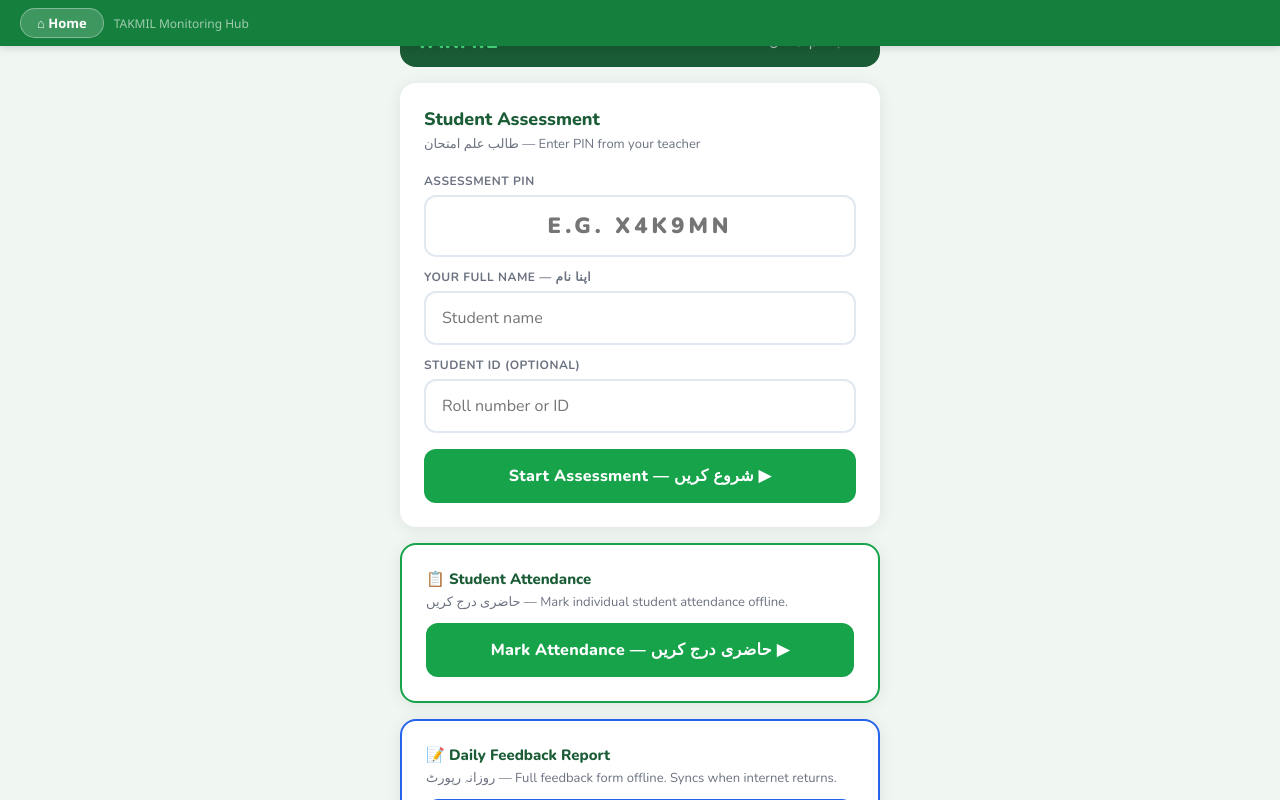
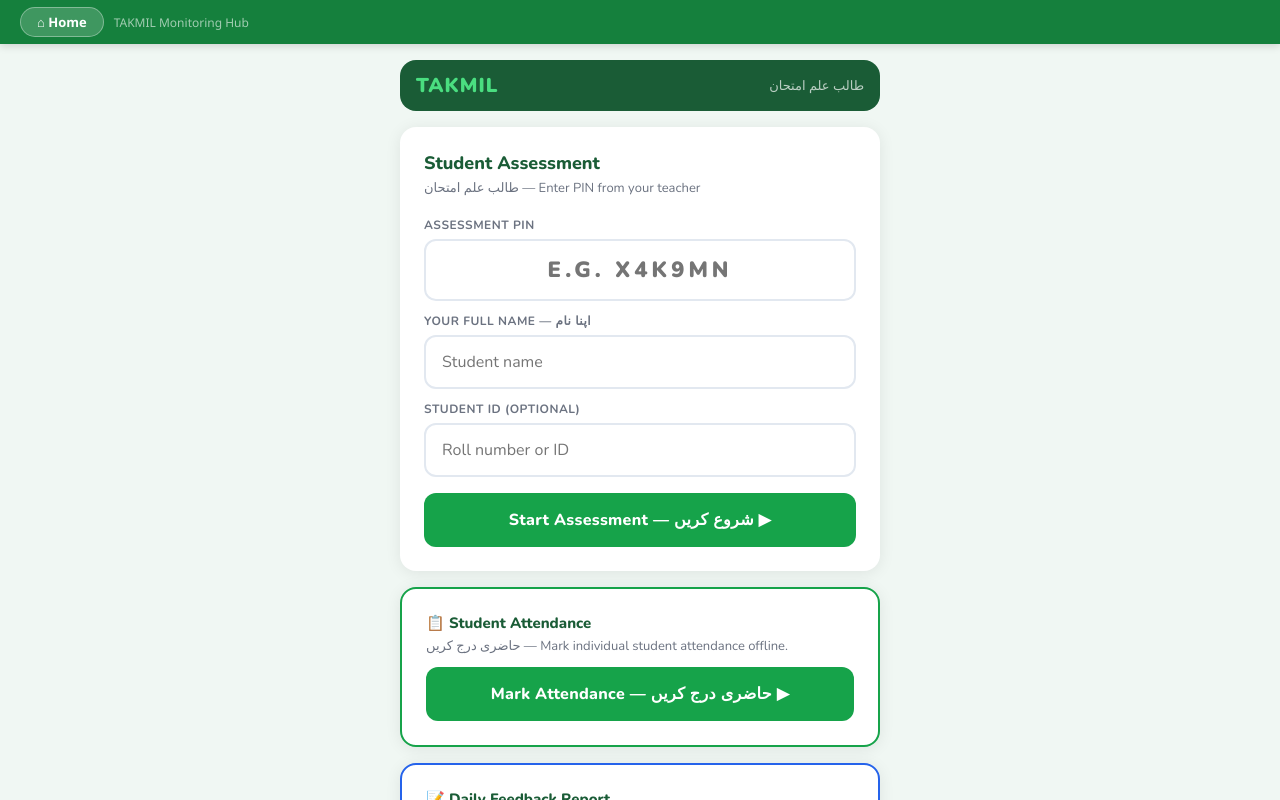
Before and after one commit to drshahidqamar-svg/takmil-bot, a website: page offline-portal.html in a window 1280 px wide. Drawn offline with nearby package versions, Linux system fonts and the light colour scheme; a web font is replaced by a local one.

```diff
--- a/offline-portal.html
+++ b/offline-portal.html
@@ -22,7 +22,7 @@
 html,body{height:100%;overflow:hidden;background:var(--bg);font-family:'Nunito',sans-serif;color:var(--text)}
 
 /* ── SCREENS ── */
-.screen{display:none;position:fixed;inset:0;overflow-y:auto;padding:16px;background:var(--bg)}
+.screen{display:none;position:fixed;top:44px;left:0;right:0;bottom:0;overflow-y:auto;padding:16px;background:var(--bg)}
 .screen.active{display:flex;flex-direction:column;align-items:center;justify-content:flex-start}
 
 /* ── HEADER ── */
@@ -206,16 +206,19 @@ html,body{height:100%;overflow:hidden;background:var(--bg);font-family:'Nunito',
 <body>
 
   <!-- Home Button Top Bar -->
-  <div style="
+  <div id="top-bar" style="
     width:100%;
     background:#15803D;
     padding:8px 20px;
     display:flex;
     align-items:center;
     gap:10px;
-    position:sticky;
+    position:fixed;
     top:0;
-    z-index:9999;
+    left:0;
+    right:0;
+    height:44px;
+    z-index:10000;
     box-shadow:0 2px 8px rgba(0,0,0,0.15);
   ">
     <a href="/" style="
```
